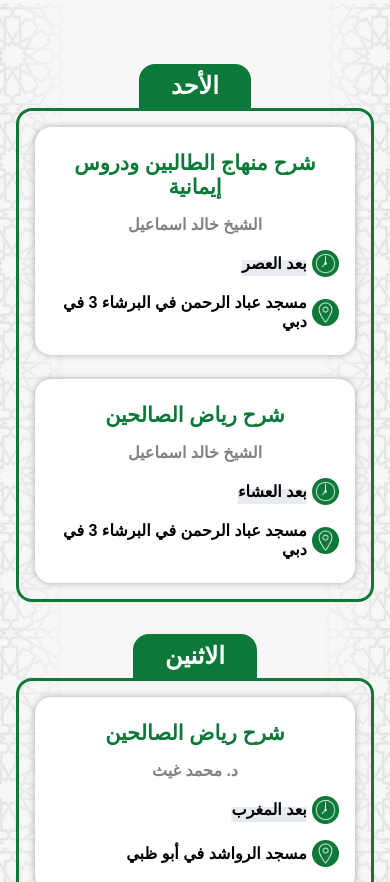
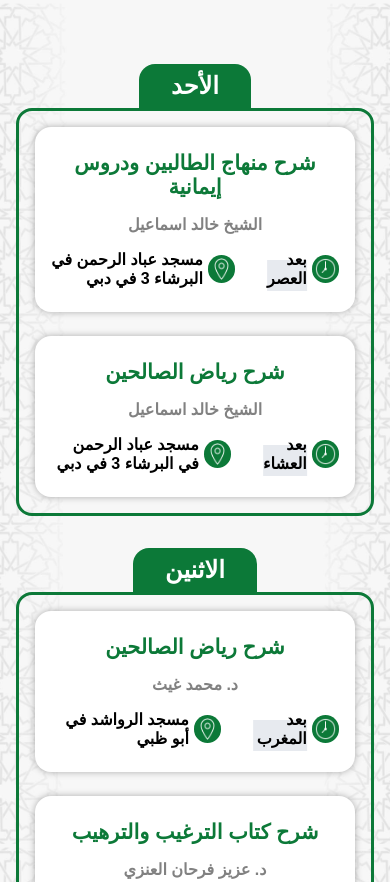
Before and after one commit to m2001said/table-droos, a plain HTML site: page index.html in a window 390 px wide. Shown: the top 882 px of the page. Drawn offline with Linux system fonts and the light colour scheme; a web font is replaced by a local one.

Commit message:
modifing css

```diff
--- a/style.css
+++ b/style.css
@@ -210,10 +210,10 @@ a:focus {
     gap: 2rem;
   }
   .lecture-info {
-    flex-direction: column;
+    /* flex-direction: column;
     gap: 1rem;
     align-items: flex-start;
-    width: 100%;
+    width: 100%; */
   }
   .table-item {
     align-items: center;
```
